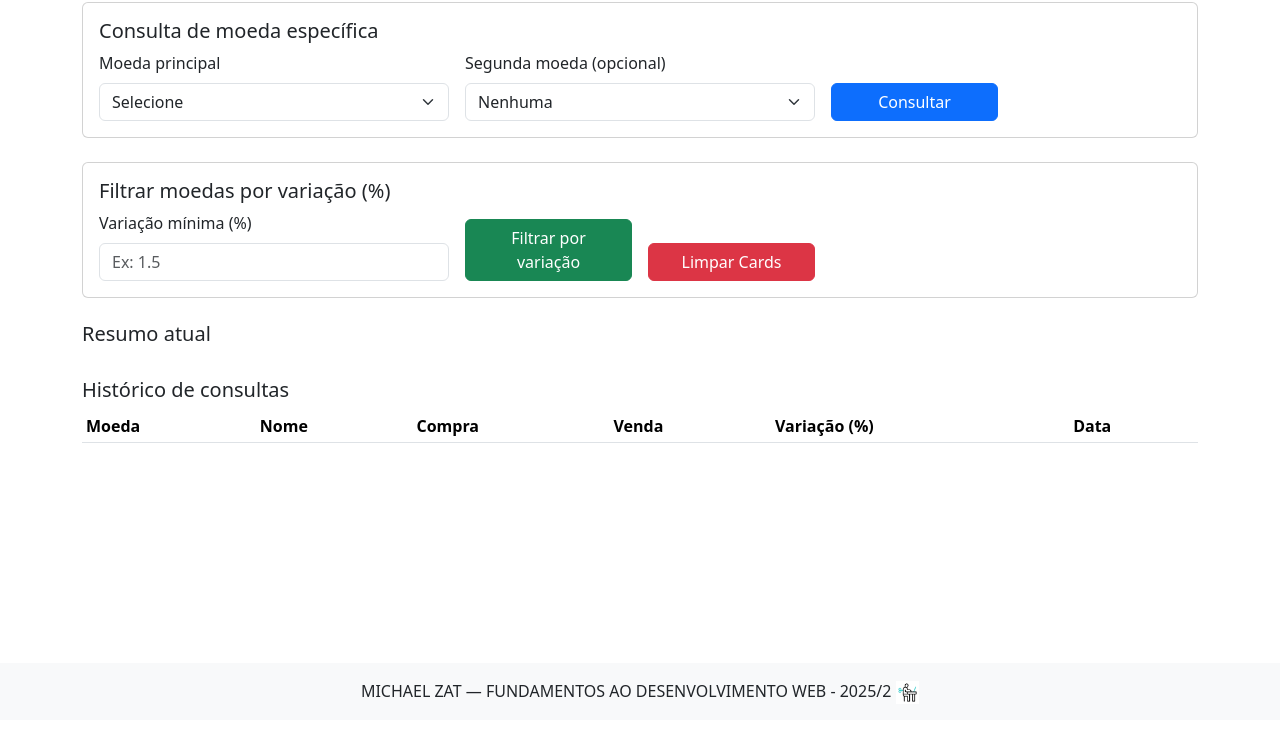
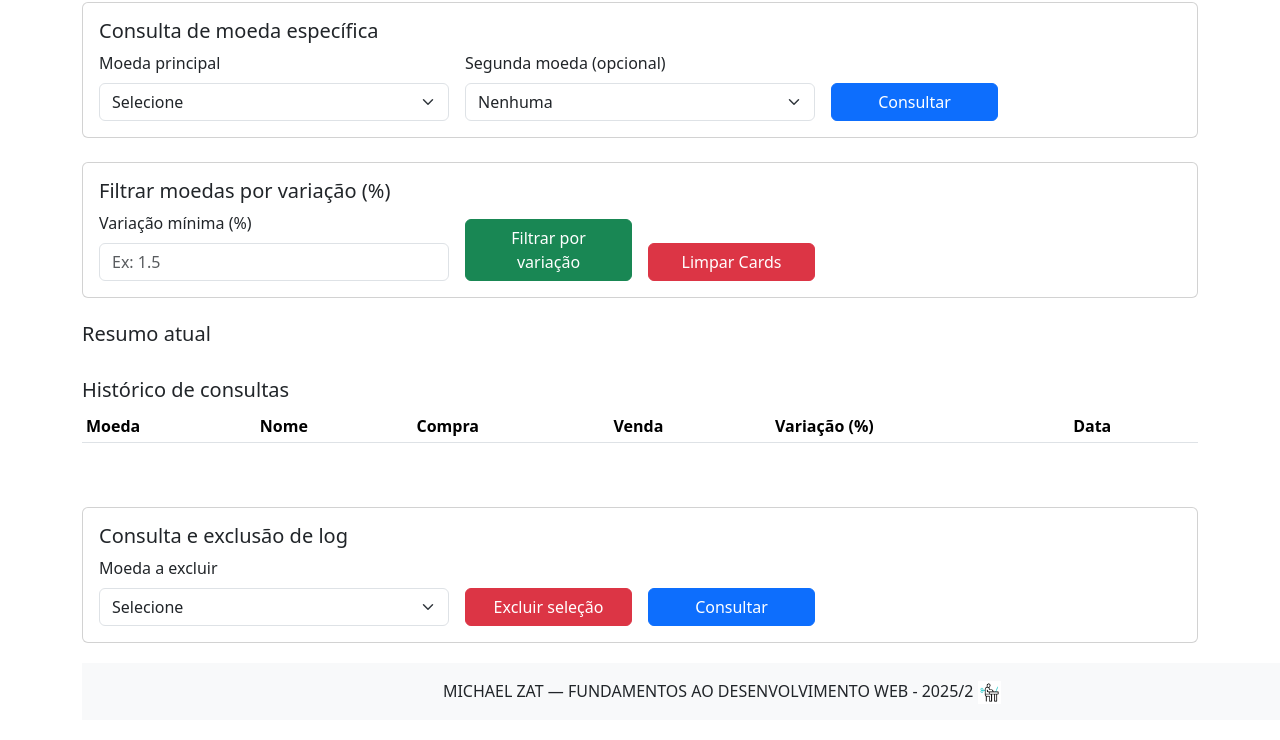
Before and after one commit to MichaelZat/FUNDAMENTOSWEB-AVALIACAO-A1.2, a plain HTML site: page index.html in a window 1280 px wide. Shown: the part 80-820 px from the top of the page. Drawn offline with nearby package versions, Linux system fonts and the light colour scheme.

Commit message:
Envio atividade 2 28.10

```diff
--- a/index.html
+++ b/index.html
@@ -120,7 +120,44 @@
                 </div>
             </section>
         </main>
+
+
+        <section class="card mb-4">
+            <div class="card-body">
+                <h5>Consulta e exclusão de log</h5>
+                <form id="formMoedas" class="row g-3 align-items-end">
+                    <div class="col-12 col-md-4">
+                        <label for="moedaex" class="form-label">Moeda a excluir</label>
+                        <select id="moedaex" class="form-select" required>
+                            <option value="">Selecione</option>
+                            <option value="USD">USD - Dólar americano</option>
+                            <option value="EUR">EUR - Euro</option>
+                            <option value="GBP">GBP - Libra esterlina</option>
+                            <option value="JPY">JPY - Iene</option>
+                            <option value="AUD">AUD - Dólar australiano</option>
+                            <option value="CAD">CAD - Dólar canadense</option>
+                            <option value="CHF">CHF - Franco suíço</option>
+                            <option value="CNY">CNY - Yuan chinês</option>
+                            <option value="BTC">BTC - Bitcoin</option>
+                        </select>
                     </div>
+                    <div class="col-12 col-md-2 d-grid">
+                        <button type="button" class="btn btn-danger" onclick="limparlog()">Excluir seleção</button>
+                    </div>
+
+                    <div class="col-12 col-md-2 d-grid">
+                        <button type="button" class="btn btn-primary" onclick="consultarlog()">Consultar</button>
+                    </div>
+
+                </form>
+            </div>
+        </section>
+
+        <h2 class="h5">Histórico de log</h2>
+
+        <ul id="resultados">
+            <li>Resultados</li>
+        </ul </div>
 
         <footer class="text-center" style="display: flex; justify-content: center; align-items: center; gap: 0.4%;">
             <div>MICHAEL ZAT — FUNDAMENTOS AO DESENVOLVIMENTO WEB - 2025/2
@@ -132,7 +169,7 @@
 
         <script>
             const apiKey = "d65102712161ea9dc6760d46b6049aac715080358ae9880e5a5d45cd6fbcc83d";
-        const tabelaBody = document.querySelector('#tabelaHistorico tbody');
+            const tabelaBody = document.querySelector('#tabelaHistorico tbody');;
             const cardsMoedas = document.getElementById('cardsMoedas');
             const moedasUnicas = new Map();
             async function consultarMoeda(sigla) {
@@ -144,6 +181,9 @@
             }
             function adicionarLinhaHistorico(d) {
                 const tr = document.createElement('tr');
+                const urllog = `https://www.piway.com.br/unoesc/api/inserir/log/406860/awesomeapi/post/${d.code}`;
+                const resp = fetch(urllog);
+                console.log(urllog);
                 tr.innerHTML = `
                 <td>${d.code}</td>
                 <td>${d.name}</td>
@@ -153,6 +193,24 @@
                 <td>${new Date(d.timestamp * 1000).toLocaleString()}</td>`;
                 tabelaBody.prepend(tr);
             }
+
+
+            async function consultarlog() {
+                let urllog = `https://www.piway.com.br/unoesc/api/logs/406860`;
+                let resposta = await fetch(urllog);
+                let dados = await resposta.json();
+                console.log(dados);
+
+
+                console.log(dados);
+
+                let nomes = document.getElementById('resultados');
+                nomes.innerHTML = '';
+                for (let item of dados) {
+                    nomes.innerHTML += `<li>${item.resultado}</li>`;
+                }
+            }
+
             function atualizarCards() {
                 cardsMoedas.innerHTML = '';
                 for (const [sigla, d] of moedasUnicas.entries()) {
@@ -210,8 +268,16 @@
                 cardsMoedas.innerHTML = '';
                 moedasUnicas.clear();
             }
+
+           async function limparlog() {
+            const moex = document.getElementById('moedaex').value;
+                let urllog = `https://www.piway.com.br/unoesc/api/excluir/log/${moex}/aluno/406860`;
+                let resposta = await fetch(urllog);
+                let dados = await resposta.json();
+                console.log(dados);
+
+            }
         </script>
 </body>
 
-
 </html>
```
Lines whose indentation alone changed are shown as unchanged.
